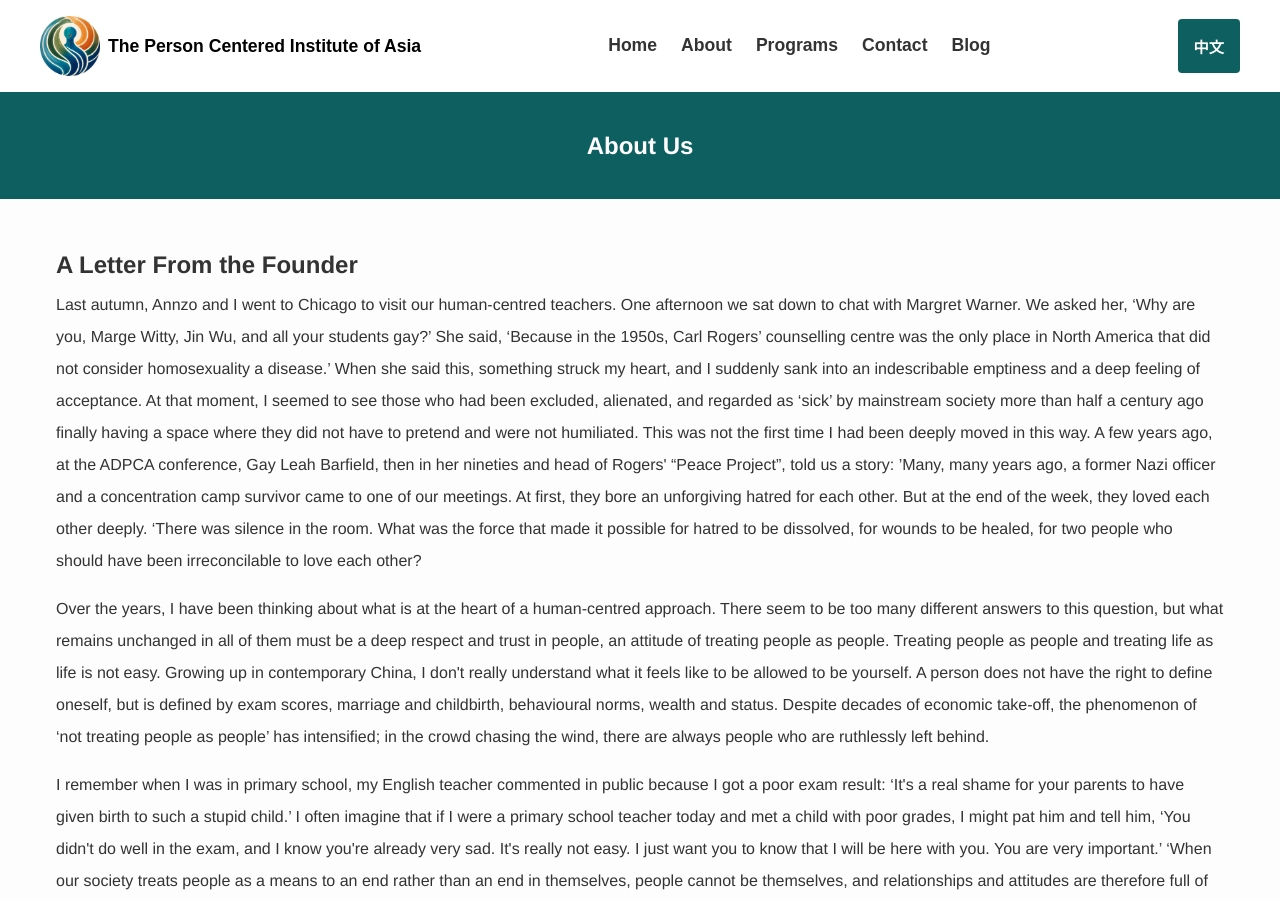
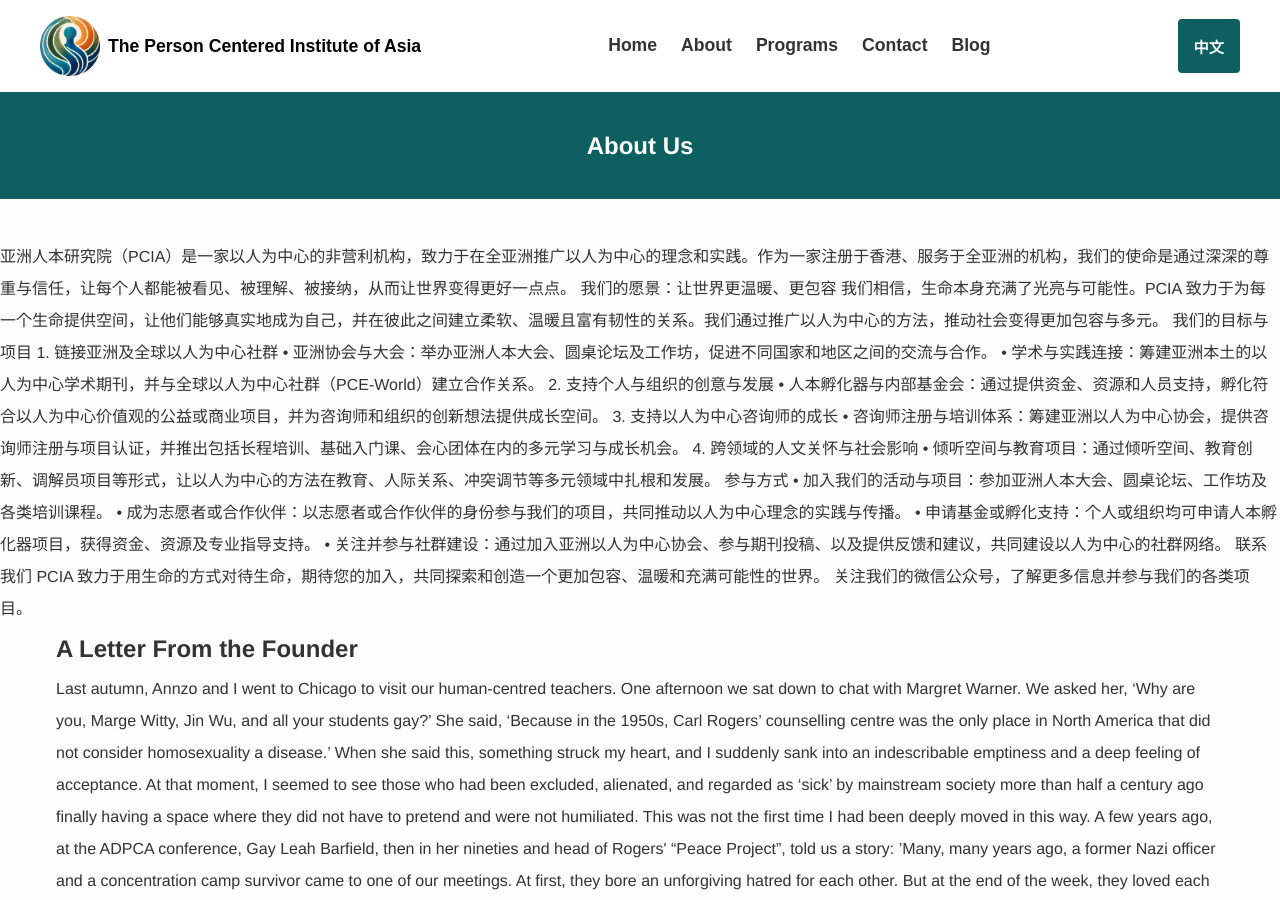
Before and after one commit to YeeLiu611/YeeLiu611, a Jekyll site: the page built from about.md, in a window 1280 px wide and 900 px high. Built offline with Jekyll 4.4.1, drawn with Linux system fonts in a browser that asks for light colours; a script that is not in the unit is left out.

Commit message:
Update 页面 “about”

```diff
--- a/about.md
+++ b/about.md
@@ -1,15 +1,42 @@
 ---
 layout: default
-title: "关于我们 | 亚洲人本研究院"
-about_section_title: "研究院简介"
-about_text: "亚洲人本研究院成立于20XX年，致力于将人本主义教育理念在亚洲地区推广。我们秉持着尊重、关怀、理解的原则，旨在帮助每一个人发掘潜力，实现自我成长。"
+title: 关于我们 | 亚洲人本研究院
+about_section_title: 研究院简介
+about_text: 亚洲人本研究院成立于20XX年，致力于将人本主义教育理念在亚洲地区推广。我们秉持着尊重、关怀、理解的原则，旨在帮助每一个人发掘潜力，实现自我成长。
 ---
-
 <section class="page-header">
     <h1 data-key="about_title">关于我们</h1>
 </section>
 
 <section class="about-content">
+
+亚洲人本研究院（PCIA）是一家以人为中心的非营利机构，致力于在全亚洲推广以人为中心的理念和实践。作为一家注册于香港、服务于全亚洲的机构，我们的使命是通过深深的尊重与信任，让每个人都能被看见、被理解、被接纳，从而让世界变得更好一点点。
+
+我们的愿景：让世界更温暖、更包容
+
+我们相信，生命本身充满了光亮与可能性。PCIA 致力于为每一个生命提供空间，让他们能够真实地成为自己，并在彼此之间建立柔软、温暖且富有韧性的关系。我们通过推广以人为中心的方法，推动社会变得更加包容与多元。
+
+我们的目标与项目
+	1.	链接亚洲及全球以人为中心社群
+	•	亚洲协会与大会：举办亚洲人本大会、圆桌论坛及工作坊，促进不同国家和地区之间的交流与合作。
+	•	学术与实践连接：筹建亚洲本土的以人为中心学术期刊，并与全球以人为中心社群（PCE-World）建立合作关系。
+	2.	支持个人与组织的创意与发展
+	•	人本孵化器与内部基金会：通过提供资金、资源和人员支持，孵化符合以人为中心价值观的公益或商业项目，并为咨询师和组织的创新想法提供成长空间。
+	3.	支持以人为中心咨询师的成长
+	•	咨询师注册与培训体系：筹建亚洲以人为中心协会，提供咨询师注册与项目认证，并推出包括长程培训、基础入门课、会心团体在内的多元学习与成长机会。
+	4.	跨领域的人文关怀与社会影响
+	•	倾听空间与教育项目：通过倾听空间、教育创新、调解员项目等形式，让以人为中心的方法在教育、人际关系、冲突调节等多元领域中扎根和发展。
+
+参与方式
+	•	加入我们的活动与项目：参加亚洲人本大会、圆桌论坛、工作坊及各类培训课程。
+	•	成为志愿者或合作伙伴：以志愿者或合作伙伴的身份参与我们的项目，共同推动以人为中心理念的实践与传播。
+	•	申请基金或孵化支持：个人或组织均可申请人本孵化器项目，获得资金、资源及专业指导支持。
+	•	关注并参与社群建设：通过加入亚洲以人为中心协会、参与期刊投稿、以及提供反馈和建议，共同建设以人为中心的社群网络。
+
+联系我们
+
+PCIA 致力于用生命的方式对待生命，期待您的加入，共同探索和创造一个更加包容、温暖和充满可能性的世界。
+关注我们的微信公众号，了解更多信息并参与我们的各类项目。
   <div class="container content-container">
     <h2 data-key="about_section_title">{{ page.about_section_title }}</h2>
     <div data-key="about_text">{{ page.about_text }}</p>
```
